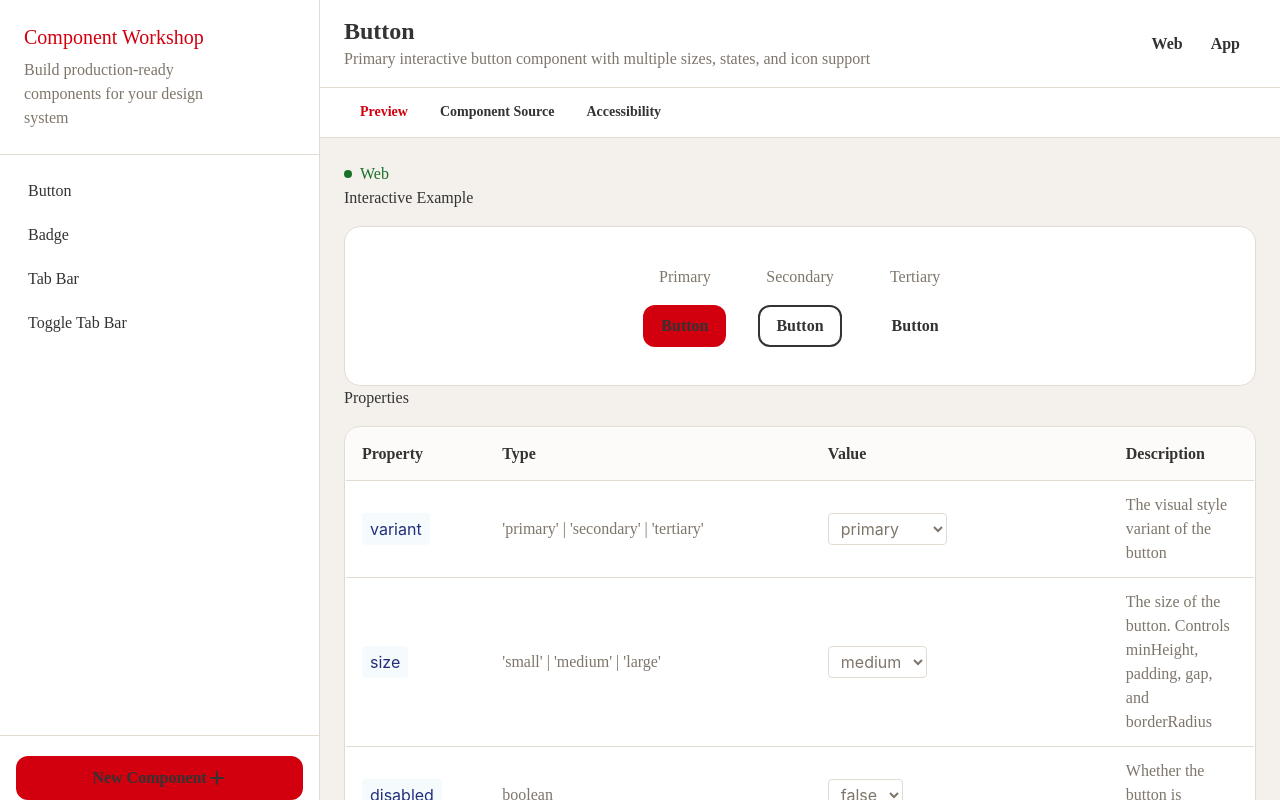
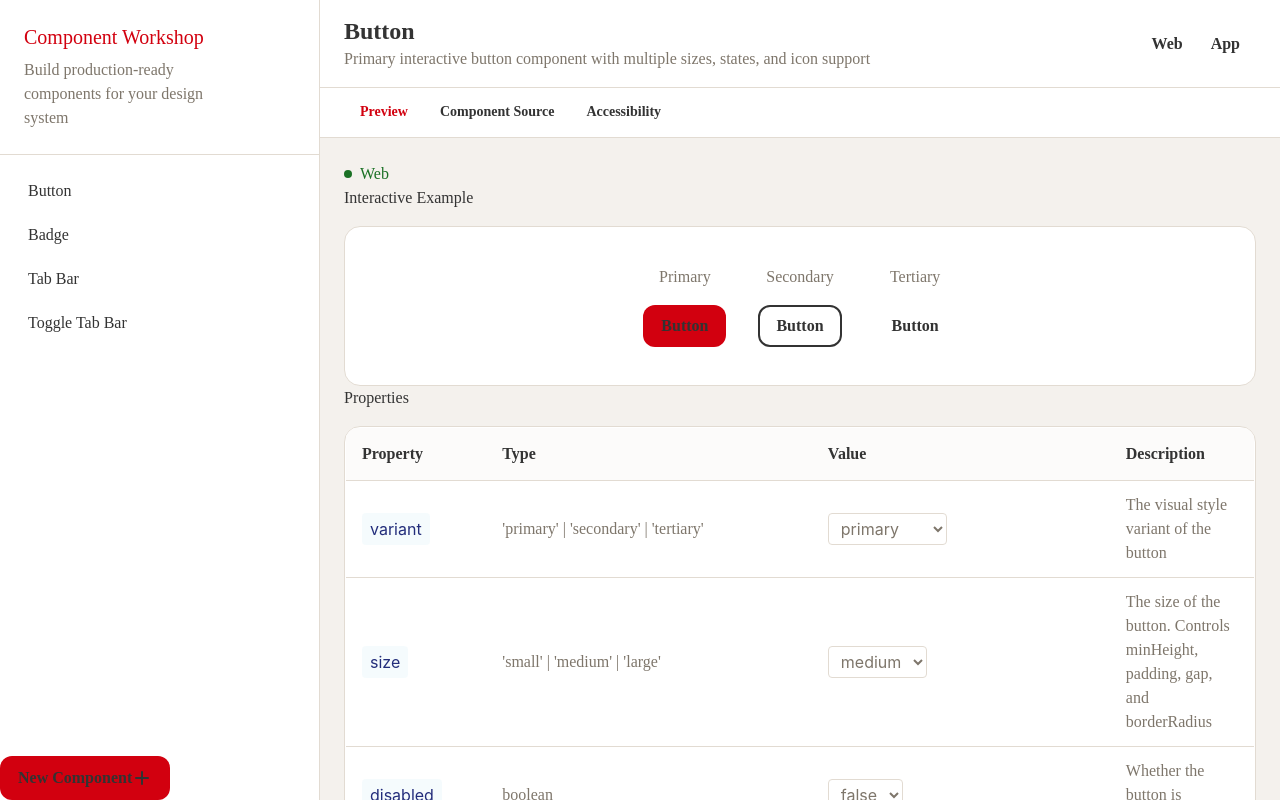
Before and after one commit to nogaenbar/TDShelper, a React (Vite) app: page / in a window 1280 px wide. Built offline with nearby package versions, Linux system fonts and the light colour scheme; a web font is replaced by a local one.

Commit message:
Remove 'New Component' CTA from sidebar

```diff
--- a/src/components/layout/Sidebar/Sidebar.css
+++ b/src/components/layout/Sidebar/Sidebar.css
@@ -61,14 +61,3 @@
   min-height: 0;
   overflow-y: auto;
 }
-
-/* Footer with New Component button - 73px height */
-.tds-sidebar__new-component-action {
-  border-top: var(--tds-border-width-base-s) solid var(--tds-color-border-subtle);
-  padding: calc(var(--tds-spacing-container-1x) + var(--tds-spacing-container-0-25x)) var(--tds-spacing-container-1x) 0; /* 17px 16px 0 */
-  flex-shrink: 0;
-}
-
-.tds-sidebar__new-component-action .tds-button {
-  width: 100%;
-}
```
